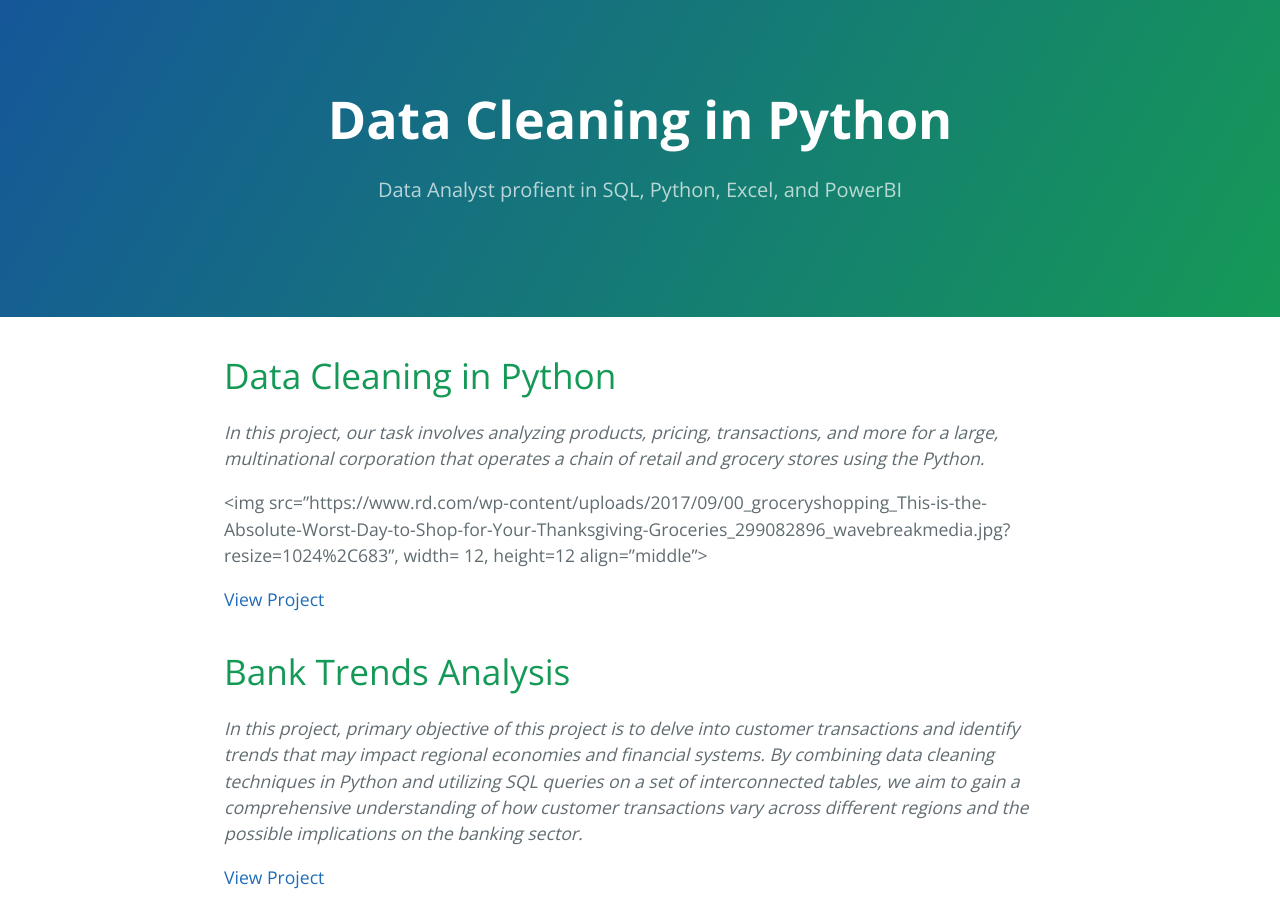
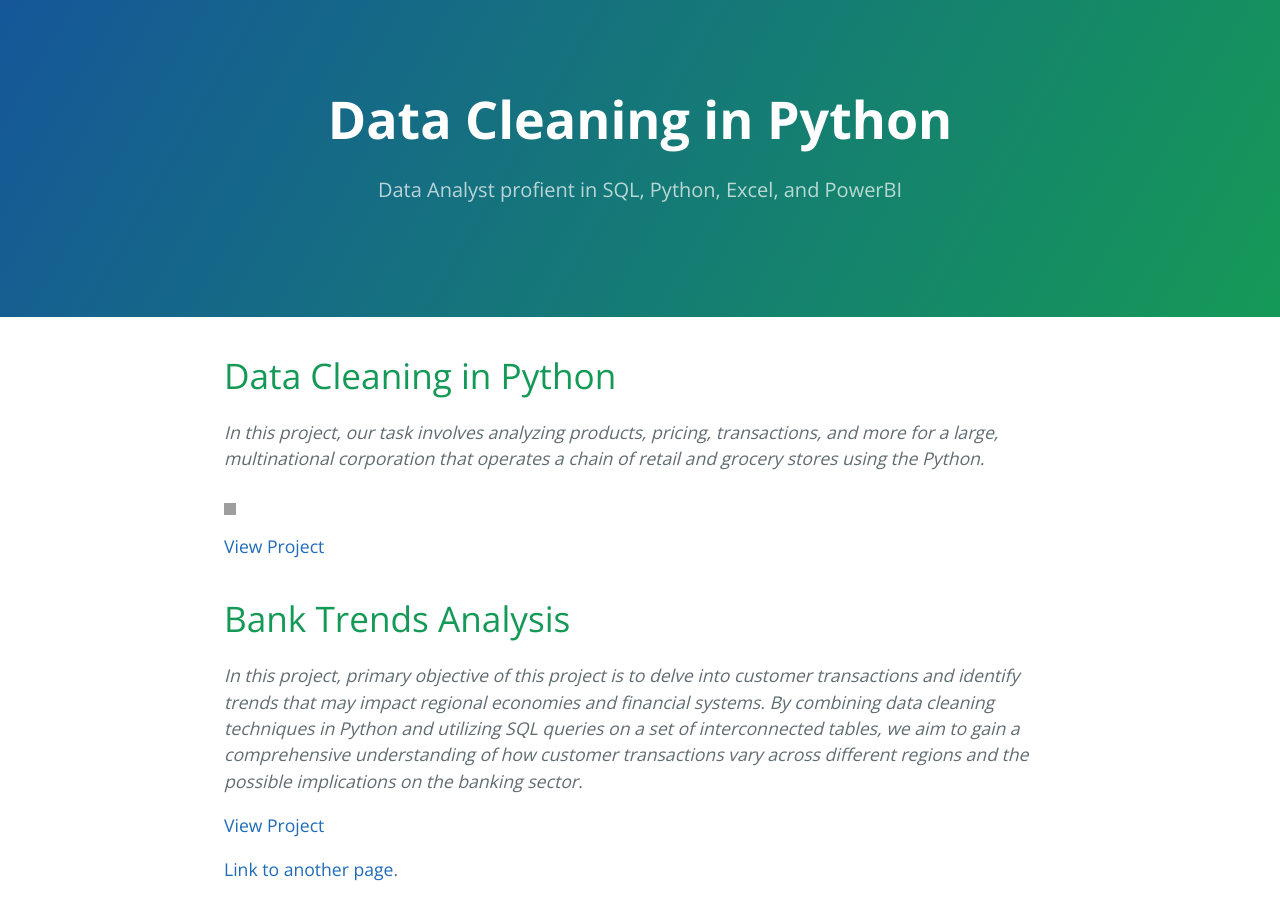
Before and after one commit to cwilliams1023/cwilliams1023.github.io, a Jekyll site: the page built from index.md, in a window 1280 px wide and 900 px high. Built offline with Jekyll 4.4.1, drawn with Linux system fonts in a browser that asks for light colours; our own code applies the rules of GitHub Pages for plain Markdown files; grey boxes are pictures that could not be loaded.

Commit message:
Update index.md

```diff
--- a/index.md
+++ b/index.md
@@ -6,7 +6,7 @@
 
 _In this project, our task involves analyzing products, pricing, transactions, and more for a large, multinational corporation that operates a chain of retail and grocery stores using the Python._
 
-<img src="https://www.rd.com/wp-content/uploads/2017/09/00_groceryshopping_This-is-the-Absolute-Worst-Day-to-Shop-for-Your-Thanksgiving-Groceries_299082896_wavebreakmedia.jpg?resize=1024%2C683", width= 12, height=12 align="middle">
+<img src="https://www.rd.com/wp-content/uploads/2017/09/00_groceryshopping_This-is-the-Absolute-Worst-Day-to-Shop-for-Your-Thanksgiving-Groceries_299082896_wavebreakmedia.jpg?resize=1024%2C683" width="12" height="12" align="middle">
 
 [View Project](https://github.com/cwilliams1023/MavenMegaMart)
 
```
